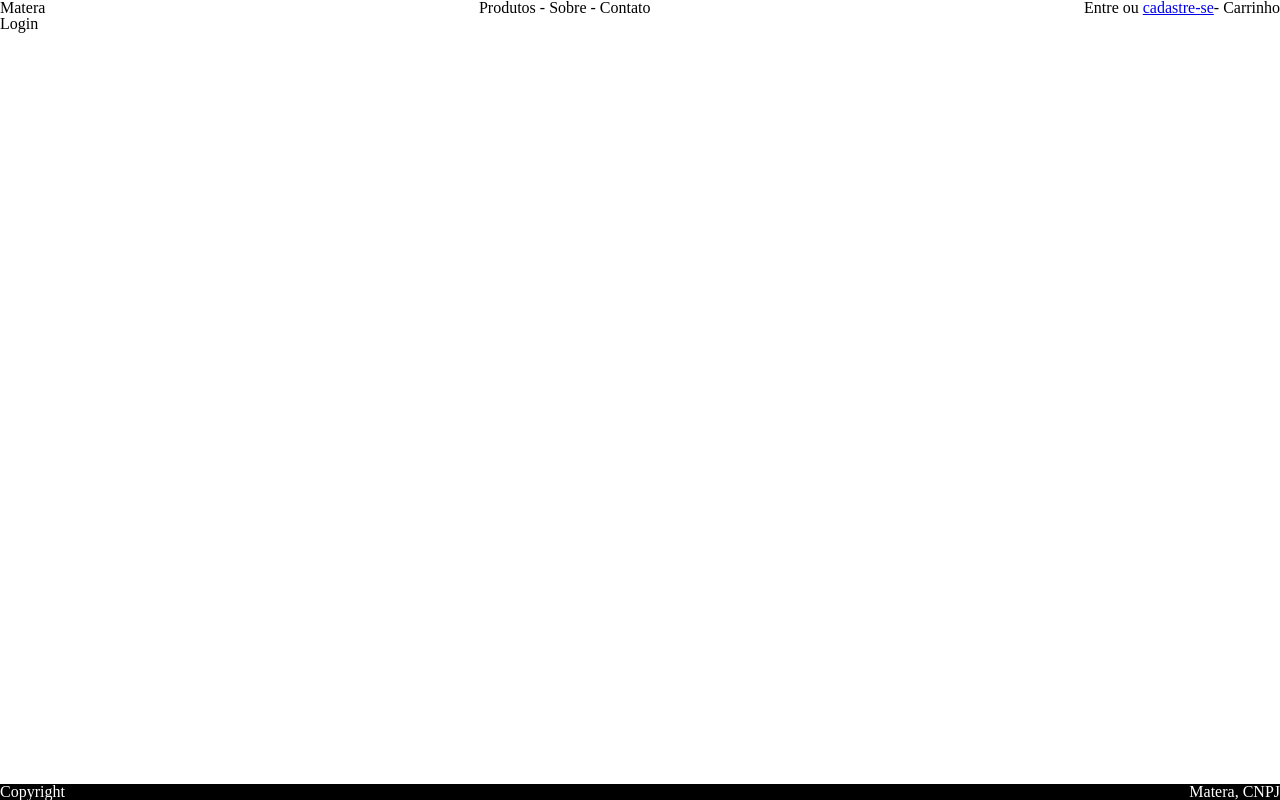
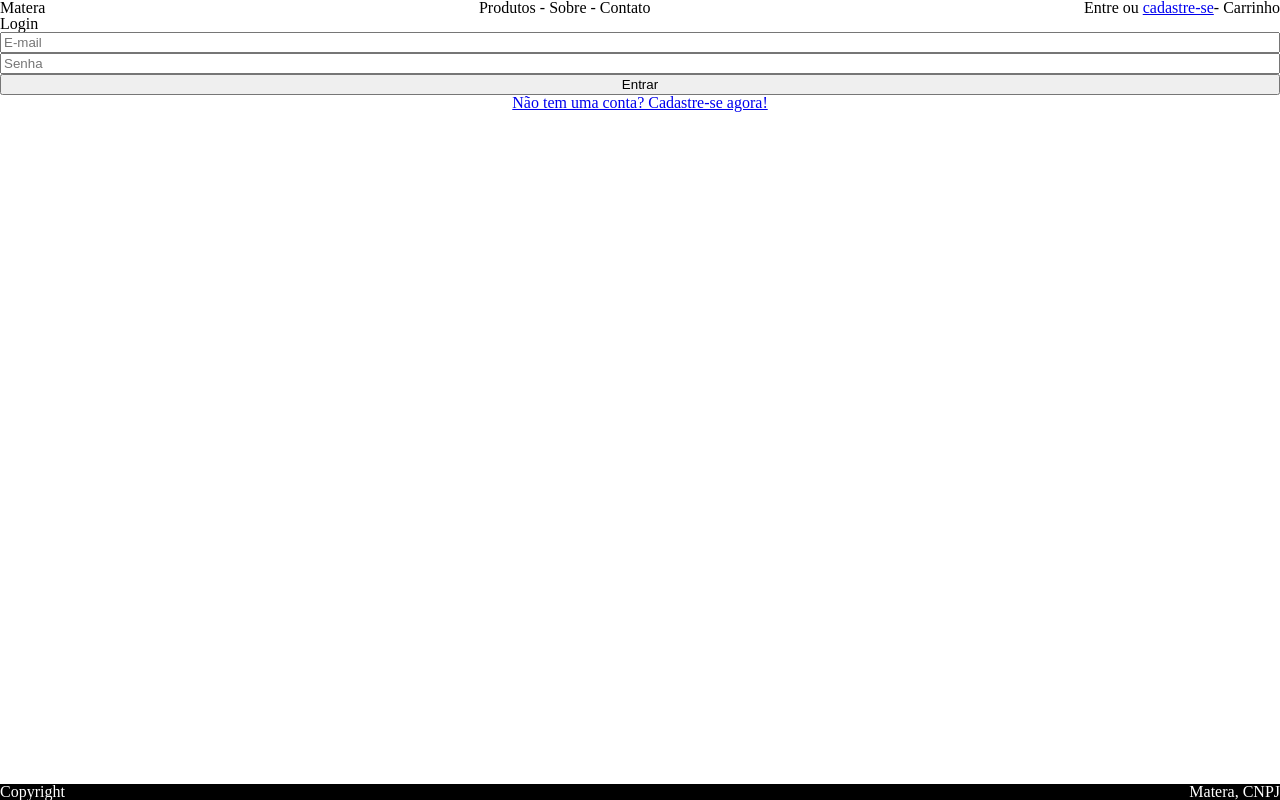
Before and after one commit to lcfernandez/driven-projeto15-matera-front, a React (Create React App) app: page /login in a window 1280 px wide. Built offline with nearby package versions, Linux system fonts and the light colour scheme.

Commit message:
feat: implement sign in page

```diff
--- a/src/pages/SignInPage.js
+++ b/src/pages/SignInPage.js
@@ -1,7 +1,39 @@
+import FormStyle from "../assets/styles/FormStyle";
+import SignPageStyle from "../assets/styles/SignPageStyle";
+
+import { Link } from "react-router-dom";
+
 export default function SignInPage() {
+    function signIn(e) {
+        e.preventDefault();
+    }
+
     return (
-        <>
-            Login
-        </>
+        <SignPageStyle>
+            <div>
+                Login
+            </div>
+
+            <FormStyle onSubmit={signIn}>
+                <input
+                    placeholder="E-mail"
+                    required
+                    type="email"
+                />
+
+                <input
+                    minLength="4"
+                    placeholder="Senha"
+                    required
+                    type="password"
+                />
+
+                <button>Entrar</button>
+            </FormStyle>
+
+            <Link to="/cadastro">
+                Não tem uma conta? Cadastre-se agora!
+            </Link>
+        </SignPageStyle>
     );
 }
```
